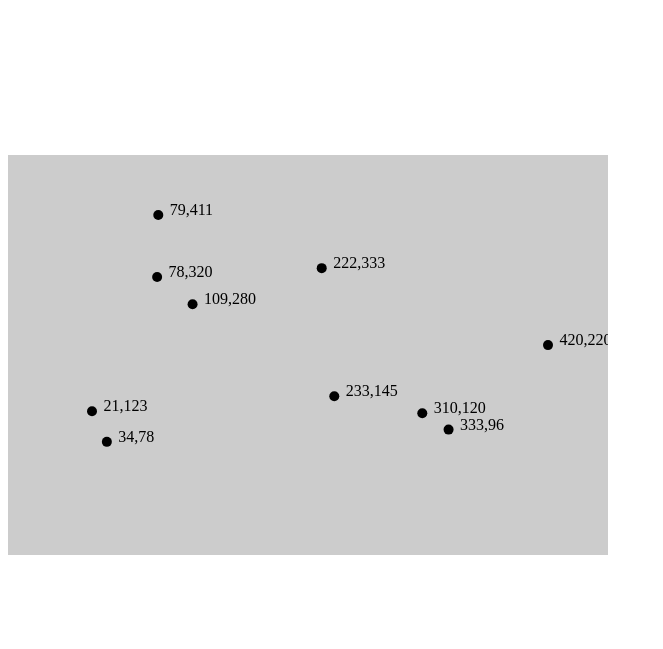
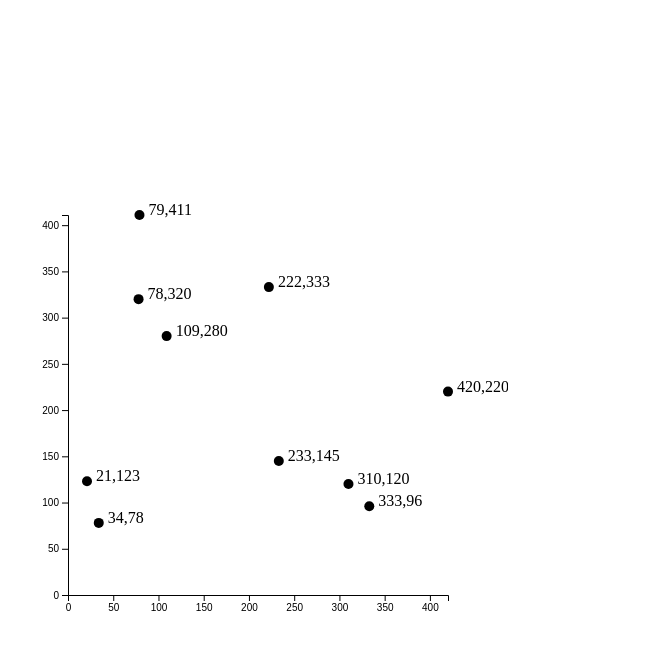
Before and after one commit to ligayoleg/statSite, a website: page index.html in a window 1280 px wide. Shown: the part 79-728 px from the top of the page, without its empty margins (0-663 px from the left). Drawn offline with nearby package versions, Linux system fonts and the light colour scheme.

Commit message:
update 5/20/2020

```diff
--- a/index.html
+++ b/index.html
@@ -1,9 +1,9 @@
 <!DOCTYPE html>
 <html lang="en">
   <head>
-    <meta charset="UTF-8">
-    <meta name="viewport" content="width=device-width, initial-scale=1.0">
-    <meta http-equiv="X-UA-Compatible" content="ie=edge">
+    <meta charset="UTF-8" />
+    <meta name="viewport" content="width=device-width, initial-scale=1.0" />
+    <meta http-equiv="X-UA-Compatible" content="ie=edge" />
     <title>Testing Page</title>
   </head>
   <body>
@@ -15,7 +15,10 @@
       <svg></svg>
     </div>
 
-    <script type="text/javascript" src="/node_modules/d3/dist/d3.min.js"></script>
+    <script
+      type="text/javascript"
+      src="./node_modules/d3/dist/d3.min.js"
+    ></script>
     <script type="module" src="js/d3svg.js"></script>
   </body>
 </html>
--- a/js/d3svg.js
+++ b/js/d3svg.js
@@ -1,54 +1,66 @@
-(function(){
+(function () {
   const dataset = [
-        [ 34,     78 ],
-        [ 109,   280 ],
-        [ 310,   120 ],
-        [ 79,   411 ],
-        [ 420,   220 ],
-        [ 233,   145 ],
-        [ 333,   96 ],
-        [ 222,    333 ],
-        [ 78,    320 ],
-        [ 21,   123 ]
+    [34, 78],
+    [109, 280],
+    [310, 120],
+    [79, 411],
+    [420, 220],
+    [233, 145],
+    [333, 96],
+    [222, 333],
+    [78, 320],
+    [21, 123],
   ];
 
-    const w = 600;
-    const h = 400;
+  const w = 500;
+  const h = 500;
   const padding = 60;
 
-    const xScale = d3.scaleLinear()
+  const xScale = d3
+    .scaleLinear()
     .domain([0, d3.max(dataset, (d) => d[0])])
     .range([padding, w - padding]);
 
-    const yScale = d3.scaleLinear()
+  const yScale = d3
+    .scaleLinear()
     .domain([0, d3.max(dataset, (d) => d[1])])
     .range([h - padding, padding]);
 
-    const svg = d3.select("body")
+  const svg = d3
+    .select("body")
     .append("svg")
     .attr("width", w)
-            .attr("height", h)
-            .style("background","#ccc");
+    .attr("height", h);
 
-    svg.selectAll("circle")
+  svg
+    .selectAll("circle")
     .data(dataset)
     .enter()
     .append("circle")
     .attr("cx", (d) => xScale(d[0]))
-    .attr("cy",(d) => yScale(d[1]))
+    .attr("cy", (d) => yScale(d[1]))
     .attr("r", (d) => 5);
 
-    svg.selectAll("text")
+  svg
+    .selectAll("text")
     .data(dataset)
     .enter()
     .append("text")
-    .text((d) =>  (d[0] + "," + d[1]))
+    .text((d) => d[0] + "," + d[1])
     .attr("x", (d) => xScale(d[0] + 10))
-    .attr("y", (d) => yScale(d[1]))
+    .attr("y", (d) => yScale(d[1]));
 
   const xAxis = d3.axisBottom(xScale);
   // Add your code below this line
-    const yAxis = undefined;
+  const yAxis = d3.axisLeft(yScale);
+  // Add your code above this line
 
+  svg
+    .append("g")
+    .attr("transform", "translate(0," + (h - padding) + ")")
+    .call(xAxis);
 
+  // Add your code below this line
+  svg.append("g").attr("transform", "translate(60,0)").call(yAxis);
+  // Add your code above this line
 })();
```
Lines whose indentation alone changed are shown as unchanged.
